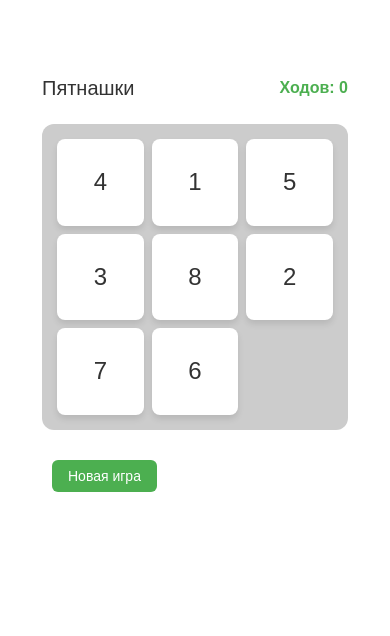
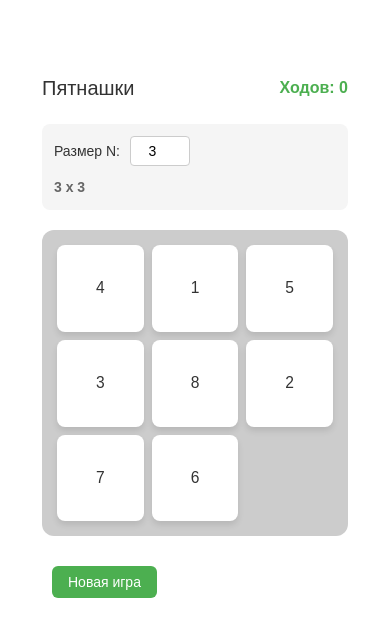
Before and after one commit to reznikovkg/vue-3-docker-compose, a Vue app in the folder vue/: page / in a window 390 px wide. Shown: the top 636 px of the page. Built offline with nearby package versions, Linux system fonts and the light colour scheme.

Commit message:
добавление возможности выбора размерности поля

```diff
--- a/vue/src/components/pages/IndexPage.vue
+++ b/vue/src/components/pages/IndexPage.vue
@@ -5,16 +5,34 @@
       <div class="puzzle__moves">Ходов: {{ moves }}</div>
     </div>
 
-    <div class="puzzle__grid">
+    <div class="puzzle__size-control">
+      <label class="puzzle__label">
+        Размер N:
+        <input
+          type="number"
+          v-model.number="sizeInput"
+          min="3"
+          max="10"
+          class="puzzle__input"
+          @change="() => changeSize()"
+        >
+      </label>
+      <span class="puzzle__size-info">{{ size }} x {{ size }}</span>
+    </div>
+
+    <div
+      class="puzzle__grid"
+      :style="{ gridTemplateColumns: `repeat(${size}, 1fr)` }"
+    >
       <div
         v-for="(cell, i) in cells"
         :key="i"
         class="puzzle__cell"
-        :class="{ 'puzzle__cell--empty': cell === 9 }"
+        :class="{ 'puzzle__cell--empty': cell === size * size }"
         @click="() => moveCell(i)"
         @touchstart.prevent="() => moveCell(i)"
       >
-        <span v-if="cell !== 9">{{ cell }}</span>
+        <span v-if="cell !== size * size">{{ cell }}</span>
       </div>
     </div>
     <div class="puzzle__controls">
@@ -32,17 +50,22 @@ export default {
   data() {
     return {
       cells: [],
-      moves: 0
+      moves: 0,
+      size: 3,
+      sizeInput: 3
     }
   },
   computed: {
     emptyIndex() {
-      return this.cells.indexOf(9)
+      return this.cells.indexOf(this.size * this.size)
     },
     isSolved() {
-      return this.cells.every((cell, index) =>
-        index === 8 ? cell === 9 : cell === index + 1
-      )
+      return this.cells.every((cell, index) => {
+        if (index === this.cells.length - 1) {
+          return cell === this.size * this.size
+        }
+        return cell === index + 1
+      })
     }
   },
   methods: {
@@ -54,22 +77,30 @@ export default {
       }
       return newArr
     },
+    createArray() {
+      const total = this.size * this.size
+      const arr = []
+      for (let i = 1; i <= total; i++) {
+        arr.push(i)
+      }
+      return arr
+    },
     newGame() {
-      let newCells = [1, 2, 3, 4, 5, 6, 7, 8, 9]
+      let newCells = this.createArray()
 
       do {
         newCells = this.shuffle(newCells)
-      } while (newCells[8] !== 9)
+      } while (newCells[this.size * this.size - 1] !== this.size * this.size)
 
       this.cells = newCells
       this.moves = 0
     },
     canMove(index) {
       const empty = this.emptyIndex
-      const emptyRow = Math.floor(empty / 3)
-      const emptyCol = empty % 3
-      const row = Math.floor(index / 3)
-      const col = index % 3
+      const emptyRow = Math.floor(empty / this.size)
+      const emptyCol = empty % this.size
+      const row = Math.floor(index / this.size)
+      const col = index % this.size
       return (Math.abs(emptyRow - row) + Math.abs(emptyCol - col)) === 1
     },
     moveCell(index) {
@@ -78,9 +109,17 @@ export default {
       const newCell = [...this.cells]
       const empty = this.emptyIndex
       newCell[empty] = newCell[index]
-      newCell[index] = 9
+      newCell[index] = this.size * this.size
       this.cells = newCell
       this.moves++
+    },
+    changeSize() {
+      if (this.sizeInput < 3) this.sizeInput = 3
+      if (this.sizeInput > 10) this.sizeInput = 10
+      if (this.sizeInput !== this.size) {
+        this.size = this.sizeInput
+        this.newGame()
+      }
     }
   },
   mounted() {
@@ -91,7 +130,7 @@ export default {
 
 <style scoped lang="scss">
 .puzzle {
-  max-width: 400px;
+  max-width: 600px;
   margin: 30px auto;
   padding: 20px;
   font-family: Arial, sans-serif;
@@ -112,9 +151,46 @@ export default {
     font-weight: bold;
     color: #4CAF50;
   }
+
+  &__size-control {
+    display: flex;
+    align-items: center;
+    gap: 15px;
+    margin-bottom: 20px;
+    padding: 15px;
+    background: #f5f5f5;
+    border-radius: 8px;
+  }
+
+  &__label {
+    display: flex;
+    align-items: center;
+    gap: 10px;
+    font-size: 16px;
+    color: #333;
+  }
+
+  &__input {
+    width: 70px;
+    padding: 8px;
+    font-size: 16px;
+    border: 1px solid #ccc;
+    border-radius: 4px;
+    text-align: center;
+
+    &:focus {
+      outline: none;
+      border-color: #4CAF50;
+    }
+  }
+
+  &__size-info {
+    font-size: 16px;
+    color: #666;
+    font-weight: bold;
+  }
   &__grid {
     display: grid;
-    grid-template-columns: repeat(3, 1fr);
     gap: 8px;
     background: #ccc;
     padding: 15px;
@@ -128,7 +204,7 @@ export default {
     display: flex;
     align-items: center;
     justify-content: center;
-    font-size: 36px;
+    font-size: clamp(14px, 5vw, 36px);
     font-weight: bold;
     color: #333;
     cursor: pointer;
@@ -192,8 +268,25 @@ export default {
     &__moves {
       font-size: 16px;
     }
+    &__size-control {
+      flex-direction: column;
+      align-items: flex-start;
+      gap: 10px;
+      padding: 12px;
+    }
+    &__label {
+      font-size: 14px;
+    }
+    &__input {
+      width: 60px;
+      padding: 6px;
+      font-size: 14px;
+    }
+    &__size-info {
+      font-size: 14px;
+    }
     &__cell {
-      font-size: 24px;
+      font-size: clamp(12px, 4vw, 24px);
     }
     &__button {
       padding: 8px 16px;
```
